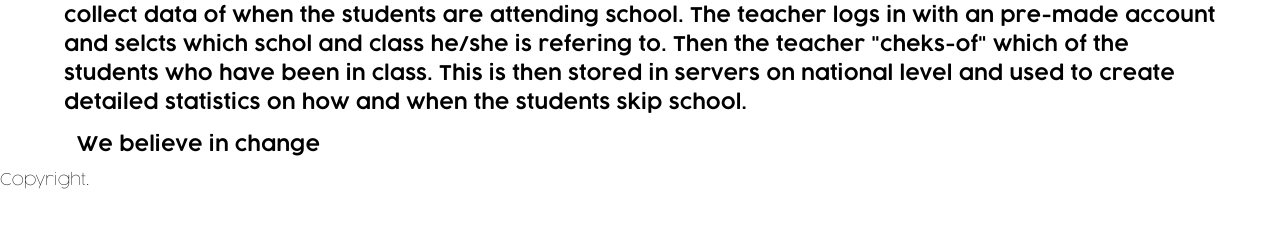
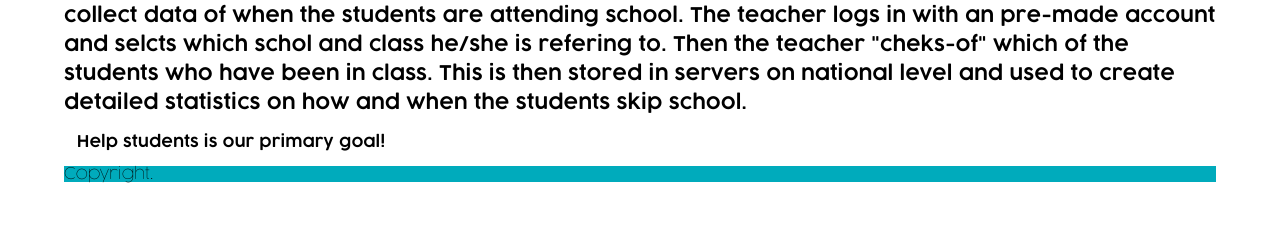
Before and after one commit to sigzug/Innovation-camp-website, a plain HTML site: page help.html in a window 1280 px wide. Shown: the part 289-516 px from the top of the page. Drawn offline with Linux system fonts and the light colour scheme.

Commit message:
fixed some stuff

```diff
--- a/css/stylesheet1.css
+++ b/css/stylesheet1.css
@@ -53,6 +53,7 @@ header{
 }
 #special-p {
   padding: 1vw;
+  font-size: 16px;
 }
 
 .logo-container{
@@ -208,3 +209,8 @@ table{
 .liste{
   font-family: 'Calibri';
 }
+footer{
+  background-color: #00ABBC;
+  width: 90%;
+  margin: auto;
+}
--- a/help.html
+++ b/help.html
@@ -40,7 +40,7 @@
       </p>
       <p>
         <div id="special-p">
-        We believe in change
+        Help students is our primary goal!
         </div>
       </p>
     </main>
```
Also changed, not shown: table.html (+1 -1 lines).
